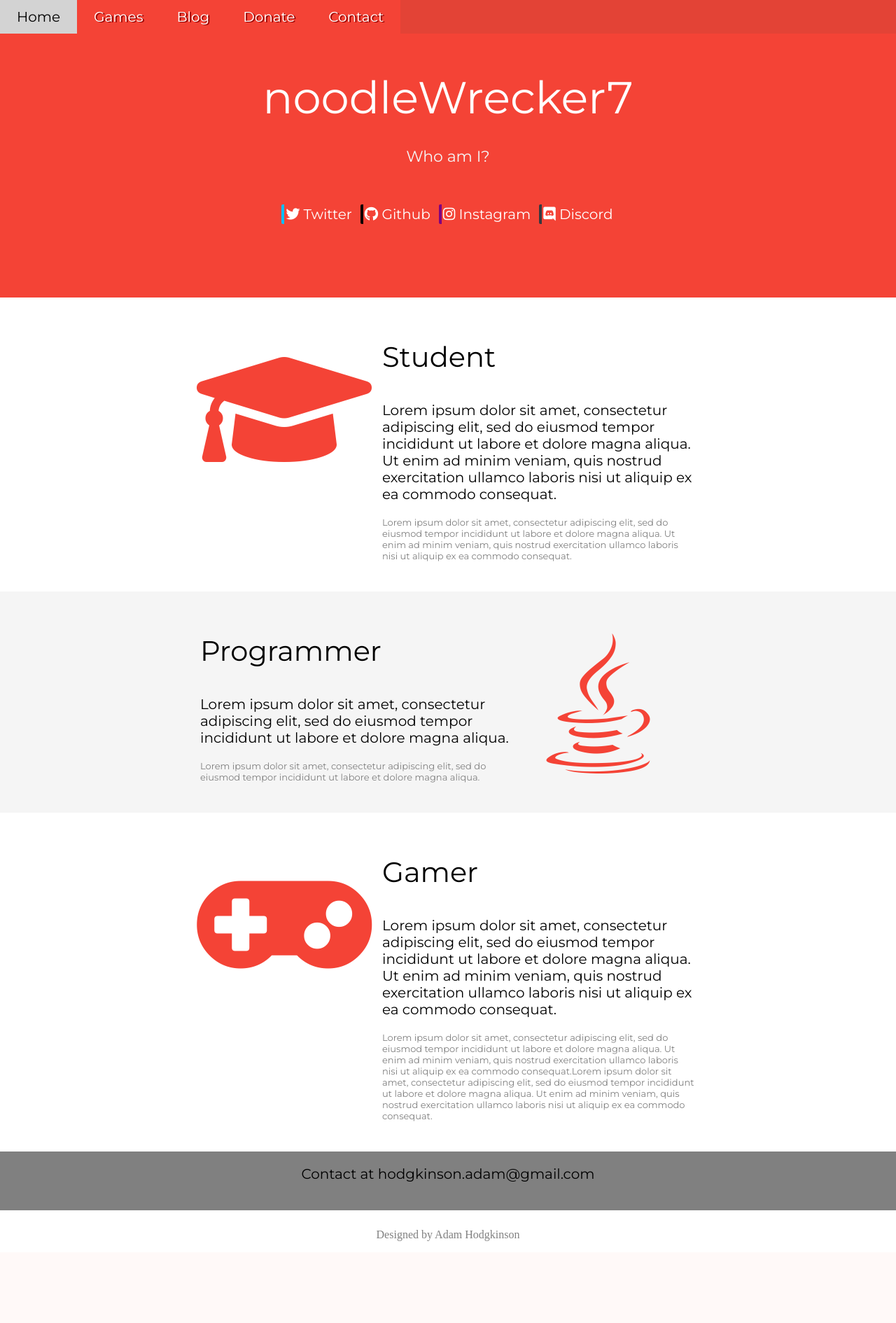
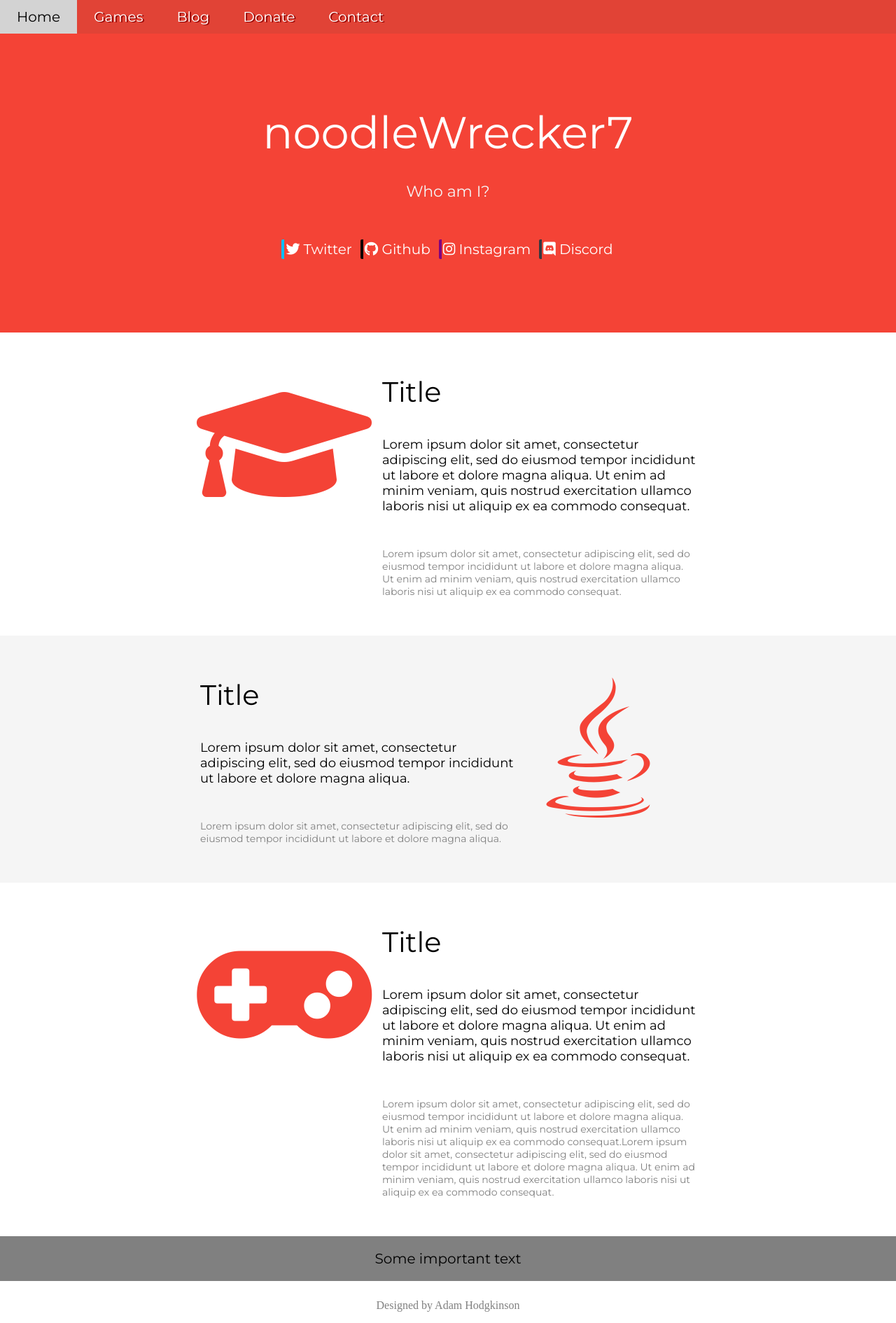
Before and after one commit to noodleWrecker7/noodleserv, a PHP site: page / in a window 1280 px wide. Shown: the whole page at 70% size. Before the commit the page ends 1773 px from the top, so only its background shows below. Run offline with PHP 8.4, Linux system fonts and the light colour scheme; some libraries are stand-ins or nearby versions.

```diff
--- a/index.css
+++ b/index.css
@@ -11,7 +11,7 @@
     margin-right: auto;
     width: 100%;
     position: fixed;
-    background-color: #e34336;
+    background-color: #e14336;
 }
 
 .nav-button {
@@ -33,7 +33,7 @@
 }
 
 .nav-link {
-    background-color: #f44336;
+    background-color: inherit;
     color: white;
     text-shadow: 2px 1px darkred;
 }
@@ -52,6 +52,7 @@
 }
 
 .title {
+    padding-top: 50px;
     color: white;
     text-align: center;
     font-family: "Montserrat", sans-serif;
@@ -118,7 +119,7 @@
     width: 100%;
     display: inherit;
     padding-top: 20px;
-    padding-bottom: 30px;
+    padding-bottom: 20px;
     font-family: "Montserrat", sans-serif;
     flex-flow: row nowrap;
     align-items: flex-start;
@@ -128,7 +129,6 @@
 .content {
     flex-shrink: 1;
     width: 35%;
-    clear: both;
 }
 
 .content-header {
@@ -137,16 +137,18 @@
 }
 
 .main-text {
-    font-size: 20px;
+    font-size: 18px;
     color: black;
     word-break: break-word;
     font-weight: 400;
+    padding-bottom: 30px;
 }
 
 .subtext {
-    font-size: 13px;
+    font-size: 14px;
     color: gray;
     font-weight: 400;
+    padding-bottom: 20px;
 }
 
 .content-side {
@@ -180,7 +182,7 @@
     word-break: break-word;
     font-weight: 400;
     text-align: center;
-    padding-bottom: 10px;
+    padding-bottom: 0px;
     margin: 0px;
 }
 body {
--- a/index.html
+++ b/index.html
@@ -8,8 +8,8 @@
 </head>
 <header class="title-box">
     <div class="nav-bar">
-        <a href="" class="nav-home nav-button">Home</a>
-        <a href="" class="nav-link nav-button">Games</a>
+        <a href="#" class="nav-home nav-button">Home</a>
+        <a href="games.html" class="nav-link nav-button">Games</a>
         <a href="" class="nav-link nav-button">Blog</a>
         <a href="" class="nav-link nav-button">Donate</a>
         <a href="" class="nav-link nav-button">Contact</a>
@@ -33,7 +33,7 @@
             <i class="fas fa-graduation-cap"></i>
         </div>
         <div class="content left">
-            <h3 class="content-header">Student</h3>
+            <h3 class="content-header">Title</h3>
             <p class="main-text">Lorem ipsum dolor sit amet, consectetur adipiscing elit, sed do eiusmod tempor
                 incididunt
                 ut labore et dolore magna aliqua. Ut enim ad minim veniam, quis nostrud exercitation ullamco laboris
@@ -49,7 +49,7 @@
 
     <div class="content-chunk grey">
         <div class="content ">
-            <h3 class="content-header">Programmer</h3>
+            <h3 class="content-header">Title</h3>
             <p class="main-text">Lorem ipsum dolor sit amet, consectetur adipiscing elit, sed do eiusmod tempor
                 incididunt
                 ut labore et dolore magna aliqua.</p>
@@ -67,7 +67,7 @@
             <i class="fas fa-gamepad"></i>
         </div>
         <div class="content">
-            <h3 class="content-header">Gamer</h3>
+            <h3 class="content-header">Title</h3>
             <p class="main-text">Lorem ipsum dolor sit amet, consectetur adipiscing elit, sed do eiusmod tempor
                 incididunt
                 ut labore et dolore magna aliqua. Ut enim ad minim veniam, quis nostrud exercitation ullamco laboris
@@ -85,7 +85,7 @@
 
     <div class="content-chunk dark-grey">
         <div class="content">
-            <p class="bottom-text">Contact at hodgkinson.adam@gmail.com</p>
+            <p class="bottom-text">Some important text</p>
         </div>
     </div>
 </div>
```
Also changed, not shown: games.html (added, +84 -0 lines), grid.css (added, +34 -0 lines).
